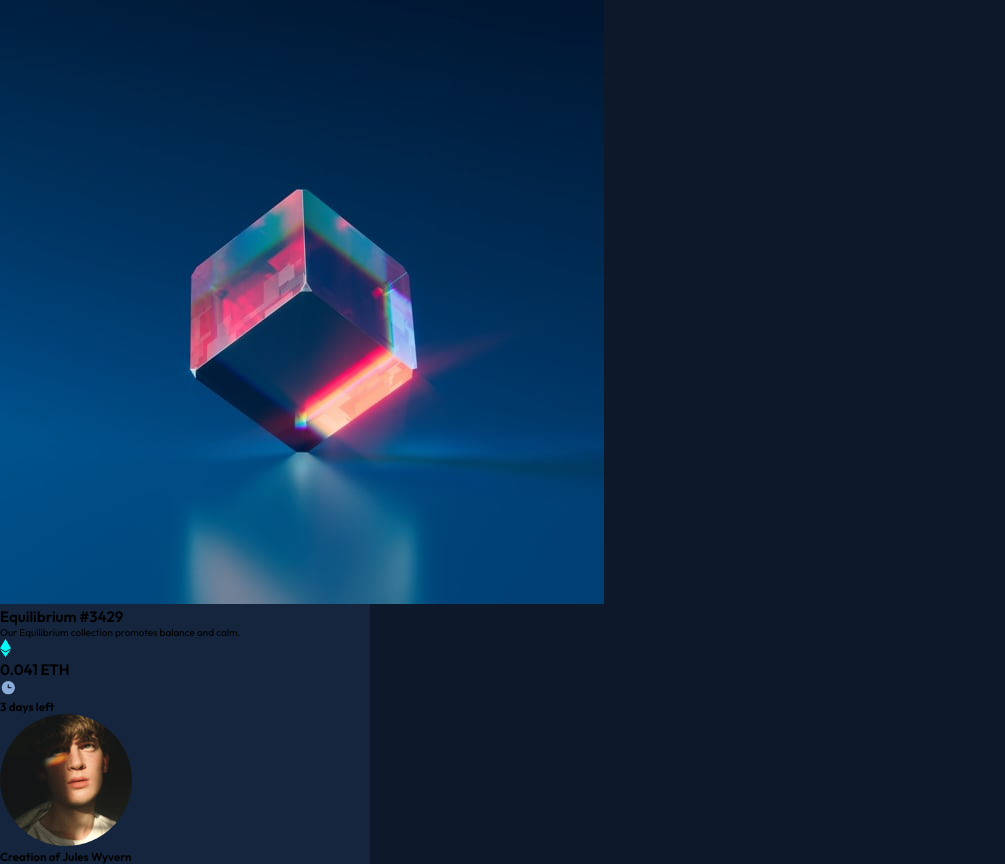
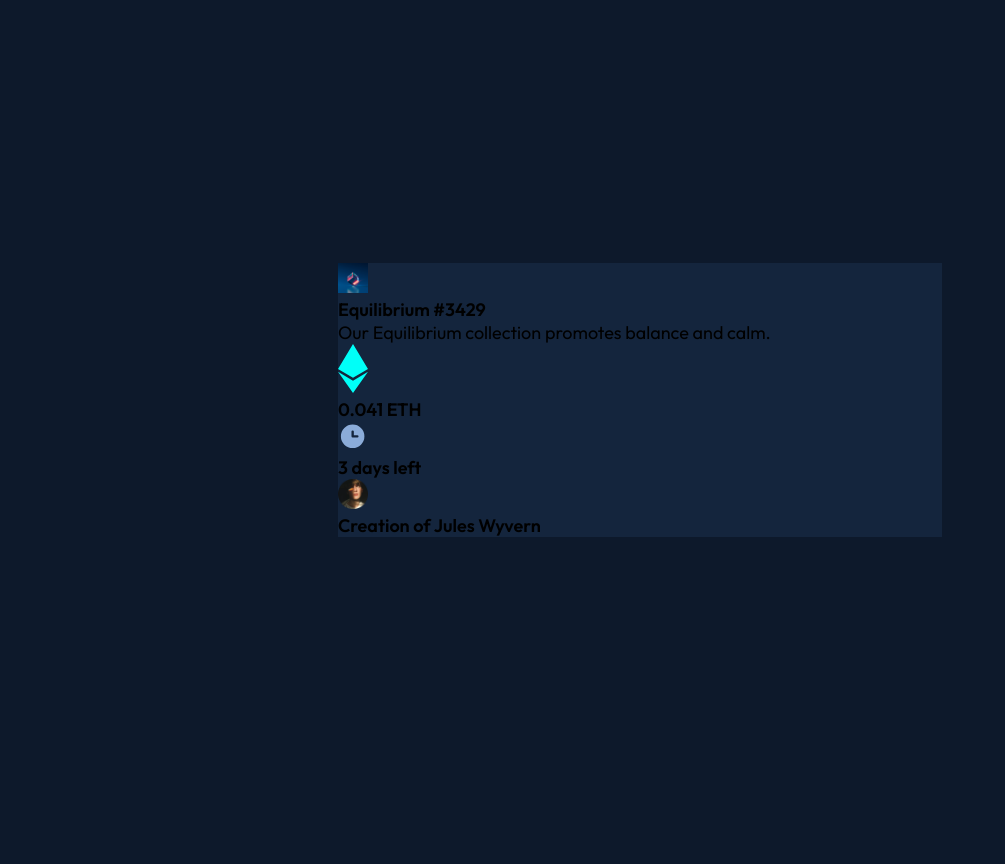
Before and after one commit to mvcaribe/NFT---FrontendMentor, a plain HTML site: page index.html in a window 1280 px wide. Shown: the whole page, without its empty margins (0-1005 px from the left). After the commit the page ends 800 px from the top, so only its background shows below. Drawn offline with Linux system fonts and the light colour scheme.

Commit message:
Centralizando o card

```diff
--- a/assets/CSS/style.css
+++ b/assets/CSS/style.css
@@ -4,8 +4,11 @@
     margin: 0;
     padding: 0;
     font-family: 'Outfit', sans-serif;
+    font-size: 1.8rem;
 }
 :root {
+    --Soft-blue: hsl(215, 51%, 70%);
+    --Cyan: hsl(178, 100%, 50%);
     --Very-dark-blue-mainBG: hsl(217, 54%, 11%);
     --Very-dark-blue-cardBG: hsl(216, 50%, 16%);
     --Very-dark-blue-line: hsl(215, 32%, 27%);
@@ -16,7 +19,19 @@
 body {
     background-color: var(--Very-dark-blue-mainBG);
 }
-.container {
-    width: 37rem;
+section {
+    width: 100vw;
+    height: 100vh;
+    display: flex;
+    flex-direction: row;
+    justify-content: center;
+    align-items: center;
+}
+.card {
     background-color: var(--Very-dark-blue-cardBG);
+    width: auto;
+    height: auto;
 }
+img {
+    width: 5%;
+}
--- a/index.html
+++ b/index.html
@@ -9,7 +9,7 @@
 </head>
 <body>
     <section>
-        <div class="container">
+        <div class="card">
             <div class="imagem">
                 <img src="assets/images/image-equilibrium.jpg" alt="imagem nft">
             </div>
```
